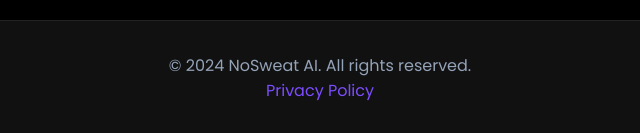
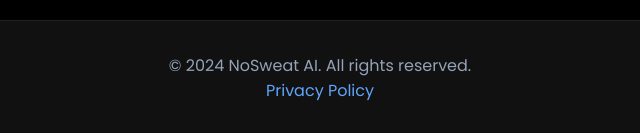
Before and after one commit to AidenBird/nosweatext, a plain HTML site: page index.html in a window 1280 px wide. Shown: the part 1303-1436 px from the top of the page, 320-960 px from the left. Drawn offline with Linux system fonts and the light colour scheme.

```diff
--- a/index.html
+++ b/index.html
@@ -137,6 +137,9 @@
             color: #60a5fa;
             text-decoration: none;
             transition: color 0.2s;
+            padding: 0.5rem;
+            display: inline-block;
+            margin: -0.5rem;
         }
 
         .footer a:hover {
@@ -398,7 +401,7 @@
 
     <footer class="footer">
         <p>&copy; 2024 NoSweat AI. All rights reserved.</p>
-        <p><a href="/extension-privacy" style="color: #7c4dff; text-decoration: none;">Privacy Policy</a></p>
+        <p><a href="/extension-privacy">Privacy Policy</a></p>
     </footer>
 
     <div class="mobile-menu-backdrop"></div>
```
Also changed, not shown: features.html (+3 -0 lines), pricing.html (+3 -0 lines), success.html (+4 -1 lines).
